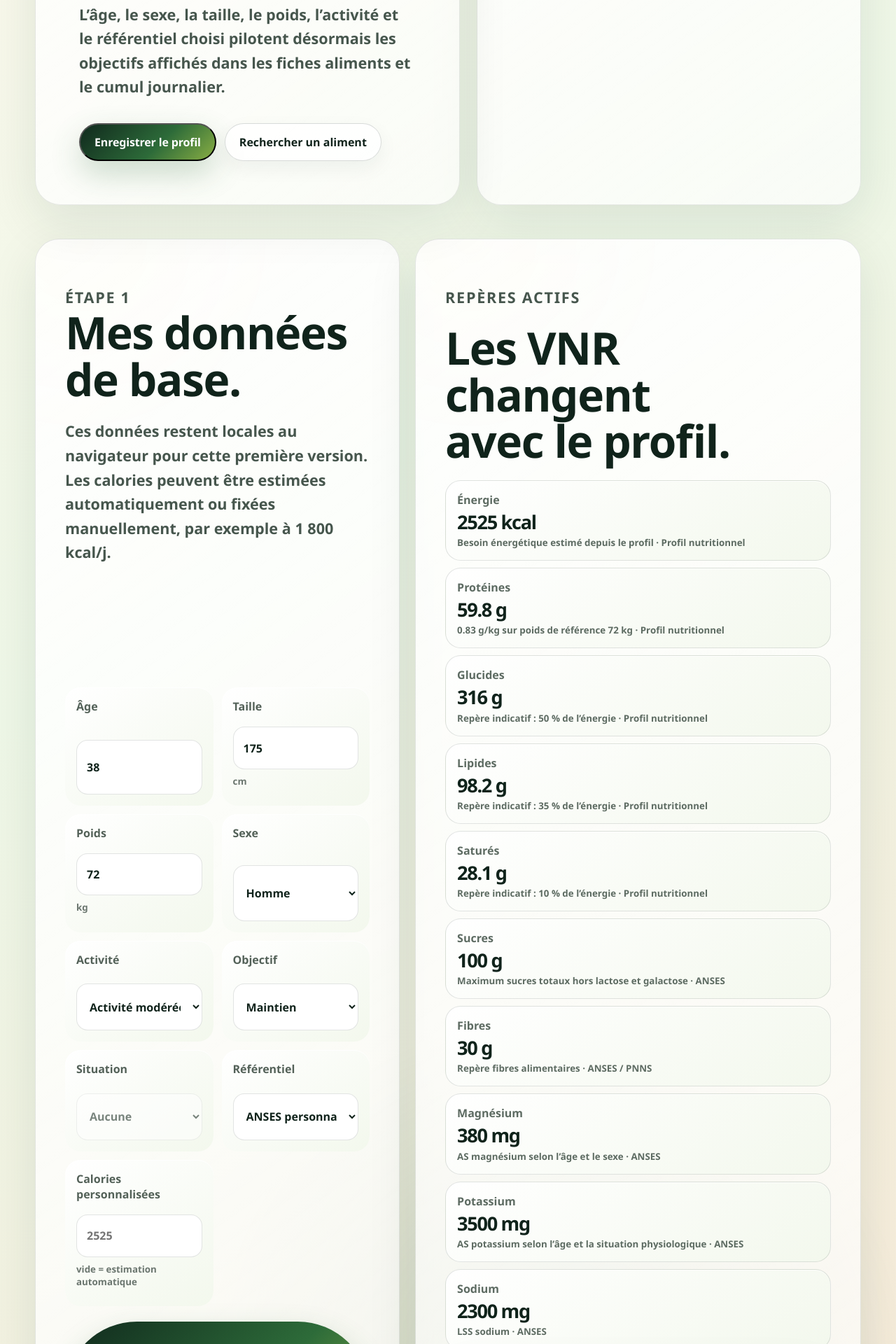
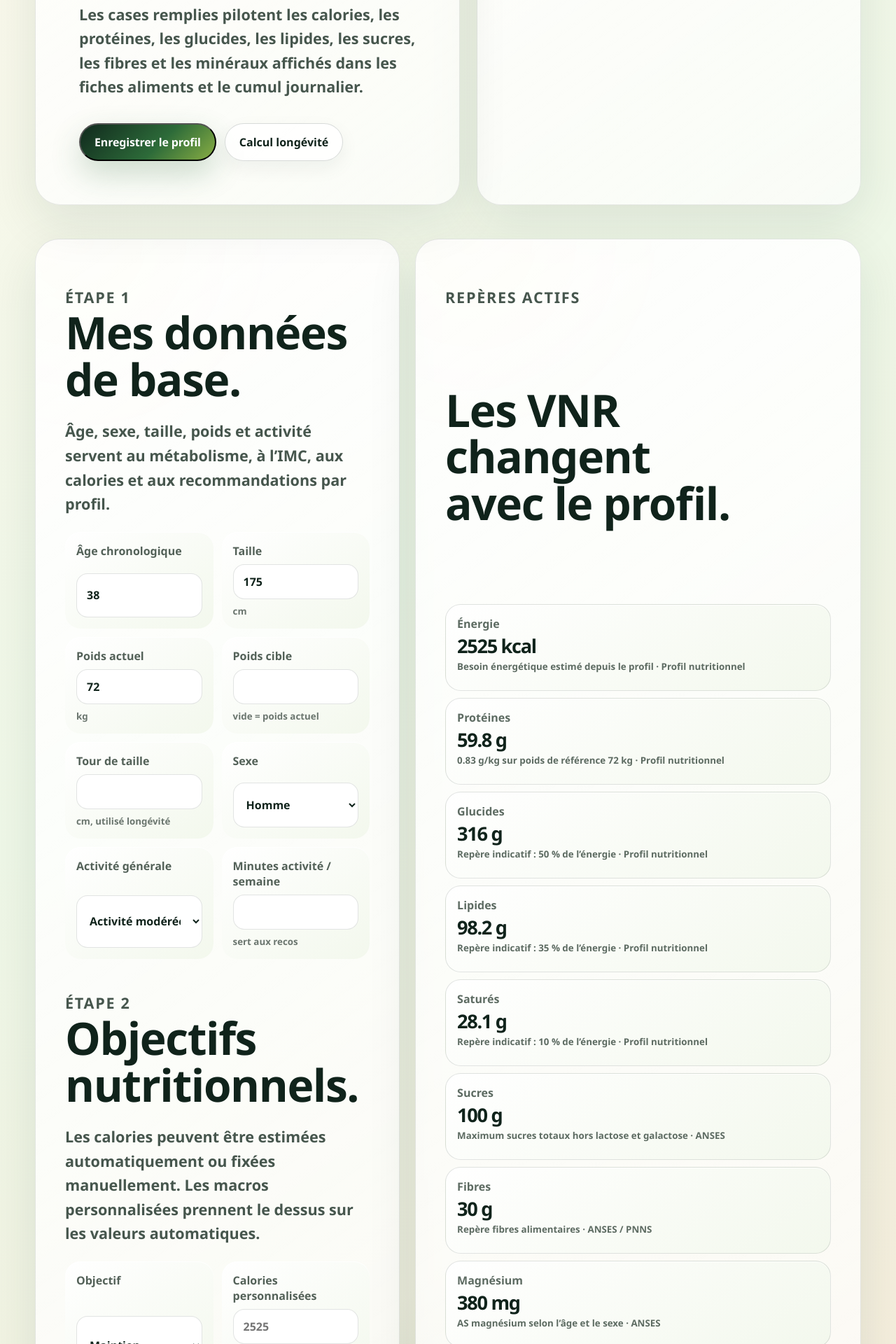
Before and after one commit to pharmaexport/NutriAtlas, a Next.js app: page /profil in a window 1280 px wide. Shown: the part 880-2800 px from the top of the page at 70% size. Built offline with nearby package versions, Linux system fonts and the light colour scheme.

Commit message:
Expose detailed profile inputs in UI

```diff
--- a/app/profil/page.tsx
+++ b/app/profil/page.tsx
@@ -13,6 +13,7 @@ import {
   formatAmount,
   keyReferenceSummary,
   loadStoredProfile,
+  macroDistribution,
   normalizeProfile,
   objectiveOptions,
   referenceModes,
@@ -32,11 +33,20 @@ const physiologicalOptions: Array<{ value: PhysiologicalStatus; label: string }>
   { value: "lactating", label: "Allaitement" }
 ];
 
+type RequiredNumberField = "age" | "heightCm" | "weightKg";
+type OptionalNumberField = "targetWeightKg" | "waistCm" | "activityMinutesPerWeek" | "proteinFactor" | "carbPercent" | "fatPercent" | "mealsPerDay";
+
 function normalizeCustomEnergy(value: string) {
   if (!value.trim()) return null;
   const numeric = Number(value);
   if (!Number.isFinite(numeric)) return null;
   return Math.min(6000, Math.max(900, Math.round(numeric)));
+}
+
+function parseOptionalNumber(value: string) {
+  if (!value.trim()) return null;
+  const numeric = Number(value);
+  return Number.isFinite(numeric) ? numeric : null;
 }
 
 export default function ProfilePage() {
@@ -51,6 +61,7 @@ export default function ProfilePage() {
 
   const summary = useMemo(() => summarizeProfile(profile), [profile]);
   const activeCalories = useMemo(() => activeEnergyTarget(profile, customEnergyKcal), [profile, customEnergyKcal]);
+  const activeMacro = useMemo(() => macroDistribution(profile, activeCalories), [profile, activeCalories]);
   const referenceSummary = useMemo(() => {
     return keyReferenceSummary(profile).map((item) => ({
       ...item,
@@ -58,9 +69,14 @@ export default function ProfilePage() {
     }));
   }, [profile, customEnergyKcal]);
 
-  function updateNumber(field: "age" | "heightCm" | "weightKg", value: string) {
+  function updateNumber(field: RequiredNumberField, value: string) {
     setSaved(false);
     setProfile((current) => normalizeProfile({ ...current, [field]: Number(value) }));
+  }
+
+  function updateOptionalNumber(field: OptionalNumberField, value: string) {
+    setSaved(false);
+    setProfile((current) => normalizeProfile({ ...current, [field]: parseOptionalNumber(value) }));
   }
 
   function updateCustomEnergy(value: string) {
@@ -108,9 +124,10 @@ export default function ProfilePage() {
         <a className="brand" href="/">NutriAtlas</a>
         <div className="navLinks">
           <a href="/profil">Profil</a>
+          <a href="/reco">Reco profil</a>
+          <a href="/longevite">Longévité</a>
           <a href="/search">Recherche</a>
           <a href="/cumul">Cumul</a>
-          <a href="/#sources">Sources</a>
         </div>
       </nav>
 
@@ -119,11 +136,11 @@ export default function ProfilePage() {
           <p className="eyebrow">Profil nutritionnel</p>
           <h1>Définir les repères avant de lire les pourcentages.</h1>
           <p>
-            L’âge, le sexe, la taille, le poids, l’activité et le référentiel choisi pilotent désormais les objectifs affichés dans les fiches aliments et le cumul journalier.
+            Les cases remplies pilotent les calories, les protéines, les glucides, les lipides, les sucres, les fibres et les minéraux affichés dans les fiches aliments et le cumul journalier.
           </p>
           <div className="ctaRow">
             <button className="primaryCta" type="button" onClick={saveProfile}>{saved ? "Profil enregistré" : "Enregistrer le profil"}</button>
-            <a className="secondaryCta" href="/search">Rechercher un aliment</a>
+            <a className="secondaryCta" href="/longevite">Calcul longévité</a>
           </div>
         </div>
 
@@ -133,7 +150,7 @@ export default function ProfilePage() {
             <div><span>IMC</span><strong>{summary.bmi.toFixed(1)}</strong><small>{summary.bmiLabel}</small></div>
             <div><span>Métabolisme</span><strong>{summary.bmr}</strong><small>kcal / jour</small></div>
             <div><span>Objectif calories</span><strong>{activeCalories}</strong><small>{customEnergyKcal ? "saisi manuellement" : "estimé depuis le profil"}</small></div>
-            <div><span>Référentiel</span><strong className="metricText">{summary.referenceModeLabel}</strong><small>appliqué au cumul</small></div>
+            <div><span>Macros</span><strong className="metricText">{activeMacro.carbPercent}/{activeMacro.fatPercent}</strong><small>% glucides / lipides</small></div>
           </div>
         </aside>
       </section>
@@ -143,21 +160,35 @@ export default function ProfilePage() {
           <div>
             <p className="eyebrow">Étape 1</p>
             <h2>Mes données de base.</h2>
-            <p>
-              Ces données restent locales au navigateur pour cette première version. Les calories peuvent être estimées automatiquement ou fixées manuellement, par exemple à 1 800 kcal/j.
-            </p>
+            <p>Âge, sexe, taille, poids et activité servent au métabolisme, à l’IMC, aux calories et aux recommandations par profil.</p>
           </div>
 
           <div className="formGrid">
-            <label className="field"><span>Âge</span><input type="number" min="4" max="100" value={profile.age} onChange={(event) => updateNumber("age", event.currentTarget.value)} /></label>
+            <label className="field"><span>Âge chronologique</span><input type="number" min="4" max="100" value={profile.age} onChange={(event) => updateNumber("age", event.currentTarget.value)} /></label>
             <label className="field"><span>Taille</span><input type="number" min="90" max="230" value={profile.heightCm} onChange={(event) => updateNumber("heightCm", event.currentTarget.value)} /><small>cm</small></label>
-            <label className="field"><span>Poids</span><input type="number" min="25" max="250" step="0.1" value={profile.weightKg} onChange={(event) => updateNumber("weightKg", event.currentTarget.value)} /><small>kg</small></label>
+            <label className="field"><span>Poids actuel</span><input type="number" min="25" max="250" step="0.1" value={profile.weightKg} onChange={(event) => updateNumber("weightKg", event.currentTarget.value)} /><small>kg</small></label>
+            <label className="field"><span>Poids cible</span><input type="number" min="25" max="250" step="0.1" value={profile.targetWeightKg ?? ""} onChange={(event) => updateOptionalNumber("targetWeightKg", event.currentTarget.value)} /><small>vide = poids actuel</small></label>
+            <label className="field"><span>Tour de taille</span><input type="number" min="45" max="180" step="0.1" value={profile.waistCm ?? ""} onChange={(event) => updateOptionalNumber("waistCm", event.currentTarget.value)} /><small>cm, utilisé longévité</small></label>
             <label className="field"><span>Sexe</span><select value={profile.sex} onChange={(event) => updateSex(event.currentTarget.value as ProfileSex)}><option value="female">Femme</option><option value="male">Homme</option></select></label>
-            <label className="field"><span>Activité</span><select value={profile.activityLevel} onChange={(event) => updateActivity(event.currentTarget.value as ActivityLevel)}>{activityLevels.map((level) => <option value={level.value} key={level.value}>{level.label}</option>)}</select></label>
+            <label className="field"><span>Activité générale</span><select value={profile.activityLevel} onChange={(event) => updateActivity(event.currentTarget.value as ActivityLevel)}>{activityLevels.map((level) => <option value={level.value} key={level.value}>{level.label}</option>)}</select></label>
+            <label className="field"><span>Minutes activité / semaine</span><input type="number" min="0" max="2000" value={profile.activityMinutesPerWeek ?? ""} onChange={(event) => updateOptionalNumber("activityMinutesPerWeek", event.currentTarget.value)} /><small>sert aux recos</small></label>
+          </div>
+
+          <div>
+            <p className="eyebrow">Étape 2</p>
+            <h2>Objectifs nutritionnels.</h2>
+            <p>Les calories peuvent être estimées automatiquement ou fixées manuellement. Les macros personnalisées prennent le dessus sur les valeurs automatiques.</p>
+          </div>
+
+          <div className="formGrid">
             <label className="field"><span>Objectif</span><select value={profile.objective} onChange={(event) => updateObjective(event.currentTarget.value as Objective)}>{objectiveOptions.map((option) => <option value={option.value} key={option.value}>{option.label}</option>)}</select></label>
+            <label className="field"><span>Calories personnalisées</span><input type="number" min="900" max="6000" placeholder={`${summary.calories}`} value={customEnergyKcal ?? ""} onChange={(event) => updateCustomEnergy(event.currentTarget.value)} /><small>vide = estimation automatique</small></label>
+            <label className="field"><span>Protéines</span><input type="number" min="0.6" max="2.5" step="0.05" value={profile.proteinFactor ?? ""} onChange={(event) => updateOptionalNumber("proteinFactor", event.currentTarget.value)} /><small>g/kg poids de référence</small></label>
+            <label className="field"><span>Glucides</span><input type="number" min="20" max="70" value={profile.carbPercent ?? ""} onChange={(event) => updateOptionalNumber("carbPercent", event.currentTarget.value)} /><small>% des calories</small></label>
+            <label className="field"><span>Lipides</span><input type="number" min="15" max="50" value={profile.fatPercent ?? ""} onChange={(event) => updateOptionalNumber("fatPercent", event.currentTarget.value)} /><small>% des calories</small></label>
+            <label className="field"><span>Repas / jour</span><input type="number" min="1" max="8" value={profile.mealsPerDay ?? ""} onChange={(event) => updateOptionalNumber("mealsPerDay", event.currentTarget.value)} /></label>
             <label className="field"><span>Situation</span><select value={profile.physiologicalStatus} disabled={profile.sex !== "female"} onChange={(event) => updatePhysiologicalStatus(event.currentTarget.value as PhysiologicalStatus)}>{physiologicalOptions.map((option) => <option value={option.value} key={option.value}>{option.label}</option>)}</select></label>
             <label className="field"><span>Référentiel</span><select value={profile.referenceMode} onChange={(event) => updateReferenceMode(event.currentTarget.value as ReferenceMode)}>{referenceModes.map((mode) => <option value={mode.value} key={mode.value}>{mode.label}</option>)}</select></label>
-            <label className="field"><span>Calories personnalisées</span><input type="number" min="900" max="6000" placeholder={`${summary.calories}`} value={customEnergyKcal ?? ""} onChange={(event) => updateCustomEnergy(event.currentTarget.value)} /><small>vide = estimation automatique</small></label>
           </div>
 
           <button className="primaryCta" type="submit">{saved ? "Profil enregistré" : "Sauvegarder et appliquer"}</button>
@@ -176,10 +207,11 @@ export default function ProfilePage() {
             ))}
           </div>
           <div className="sourceNote">
-            <strong>Lecture importante</strong>
+            <strong>Calcul actif</strong>
             <p>
-              Le cumul énergétique se compare à l’objectif calories actif. Si 1 800 kcal/j est saisi, 900 kcal consommées représentent 50 % de la journée.
+              Calories : {activeCalories} kcal/j. Protéines : {formatAmount(activeMacro.proteinG, "g")}. Glucides : {formatAmount(activeMacro.carbG, "g")}. Lipides : {formatAmount(activeMacro.fatG, "g")}. Saturés : {formatAmount(activeMacro.saturatedFatLimitG, "g")} maximum.
             </p>
+            <p><small>Le cumul énergétique se compare à l’objectif calories actif. Si 1 800 kcal/j est saisi, 900 kcal consommées représentent 50 % de la journée.</small></p>
           </div>
         </div>
       </section>
```
